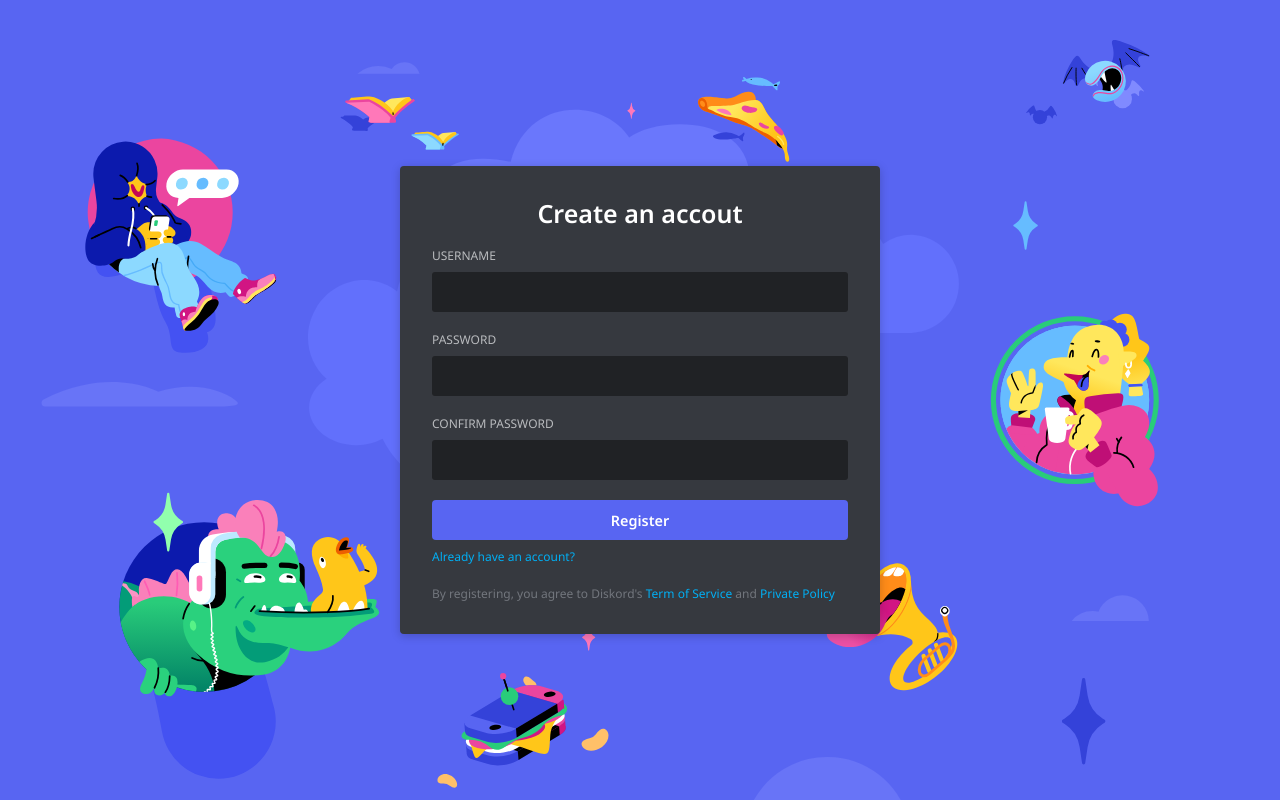
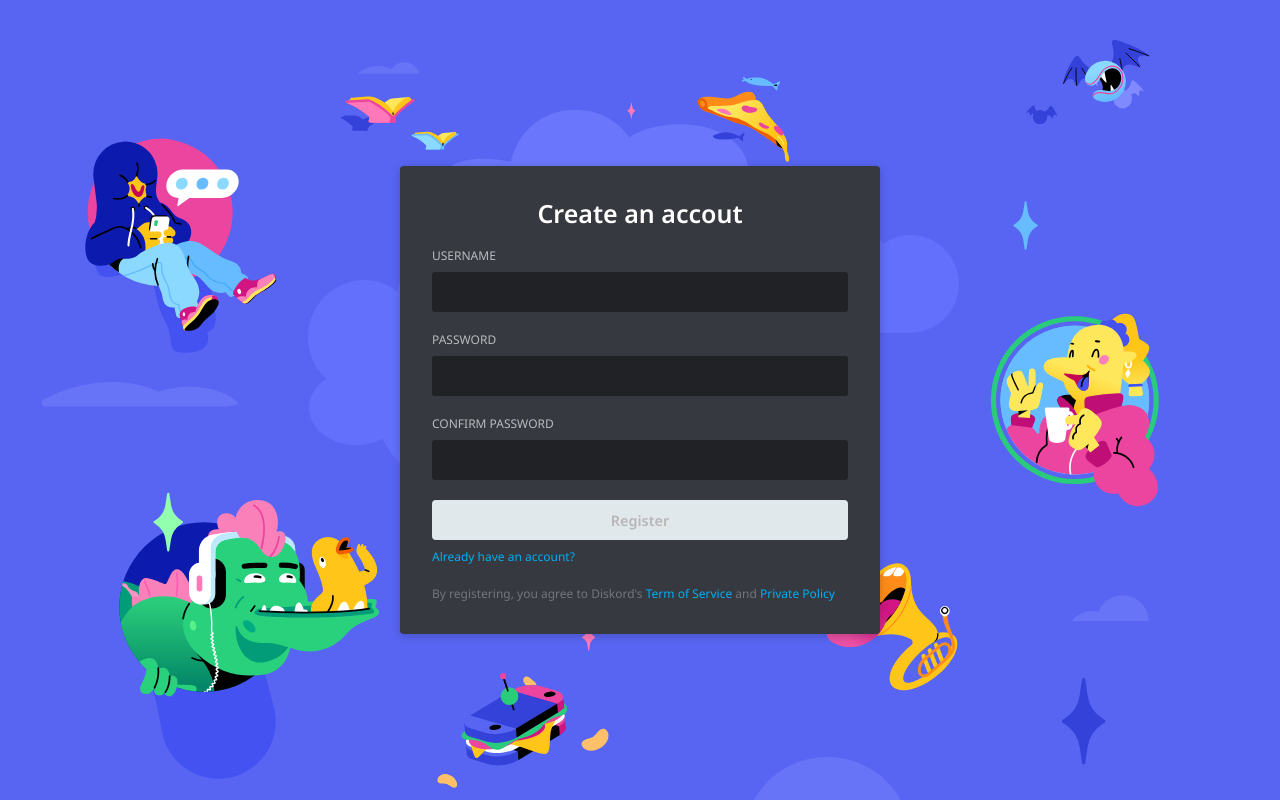
Before and after one commit to khoinpb96/diskord, a React (Vite) app: page /register in a window 1280 px wide. Built offline with nearby package versions, Linux system fonts and the light colour scheme.

Commit message:
complete validation for register form

```diff
--- a/src/components/LoginForm/LoginForm.tsx
+++ b/src/components/LoginForm/LoginForm.tsx
@@ -8,12 +8,12 @@ import {
   StyledLink,
 } from "../common";
 import DotsLoading from "../DotsLoading/DotsLoading";
-import CustomFormInput from "../FormInput/FormInput";
 import { Button } from "../index";
 
 const LoginForm = () => {
-  const initInput = { username: "", password: "" };
-  const [input, setInput] = useState(initInput);
+  const [input, setInput] = useState({ username: "", password: "" });
+
+  const isValidInput = input.username.length >= 6 && input.password.length >= 6;
 
   const handleUsernameInput = (e: React.ChangeEvent<HTMLInputElement>) => {
     setInput((input) => ({ ...input, username: e.target.value }));
@@ -27,8 +27,6 @@ const LoginForm = () => {
     e.preventDefault();
     console.log("form submitted");
   };
-
-  const isValidInput = input.username.length > 6 && input.password.length > 6;
 
   return (
     <PageForm onSubmit={handleFormSubmit}>
@@ -64,8 +62,4 @@ const LoginForm = () => {
   );
 };
 
-const ErrorMessage = styled.div`
-  color: #f38688;
-`;
-
 export default LoginForm;
--- a/src/components/RegisterForm/RegisterForm.tsx
+++ b/src/components/RegisterForm/RegisterForm.tsx
@@ -14,8 +14,21 @@ const RegisterForm = () => {
     e.preventDefault();
     console.log("login form submitted");
   };
-  const [input, setInput] = useState({ username: "", password: "" });
-  const [error, setError] = useState({ username: "", password: "" });
+  const [input, setInput] = useState({
+    username: "",
+    password: "",
+    confirmPassword: "",
+  });
+
+  const passwordsAreMatched = input.password === input.confirmPassword;
+
+  const isValidInput =
+    input.username.length >= 6 &&
+    input.password.length >= 6 &&
+    passwordsAreMatched;
+
+  console.log("passwordsAreMatched:", passwordsAreMatched);
+  console.log("isValidInput:", isValidInput);
 
   const handleUsernameInput = (e: React.ChangeEvent<HTMLInputElement>) => {
     setInput((input) => ({ ...input, username: e.target.value }));
@@ -23,6 +36,12 @@ const RegisterForm = () => {
 
   const handlePasswordInput = (e: React.ChangeEvent<HTMLInputElement>) => {
     setInput((input) => ({ ...input, password: e.target.value }));
+  };
+
+  const handleConfirmPasswordInput = (
+    e: React.ChangeEvent<HTMLInputElement>
+  ) => {
+    setInput((input) => ({ ...input, confirmPassword: e.target.value }));
   };
 
   return (
@@ -33,19 +52,29 @@ const RegisterForm = () => {
 
       <div className="mb20">
         <FormLabel>Username</FormLabel>
-        <FormInput />
+        <FormInput value={input.username} onChange={handleUsernameInput} />
       </div>
 
       <div className="mb20">
         <FormLabel>Password</FormLabel>
-        <FormInput type="password" />
+        <FormInput
+          value={input.password}
+          type="password"
+          onChange={handlePasswordInput}
+        />
       </div>
       <div className="mb20">
         <FormLabel>Confirm Password</FormLabel>
-        <FormInput type="password" />
+        <FormInput
+          value={input.confirmPassword}
+          type="password"
+          onChange={handleConfirmPasswordInput}
+        />
       </div>
 
-      <Button className="mb8">Register</Button>
+      <Button disabled={!isValidInput} className="mb8">
+        Register
+      </Button>
 
       <StyledLink to="/login">Already have an account?</StyledLink>
 
```
